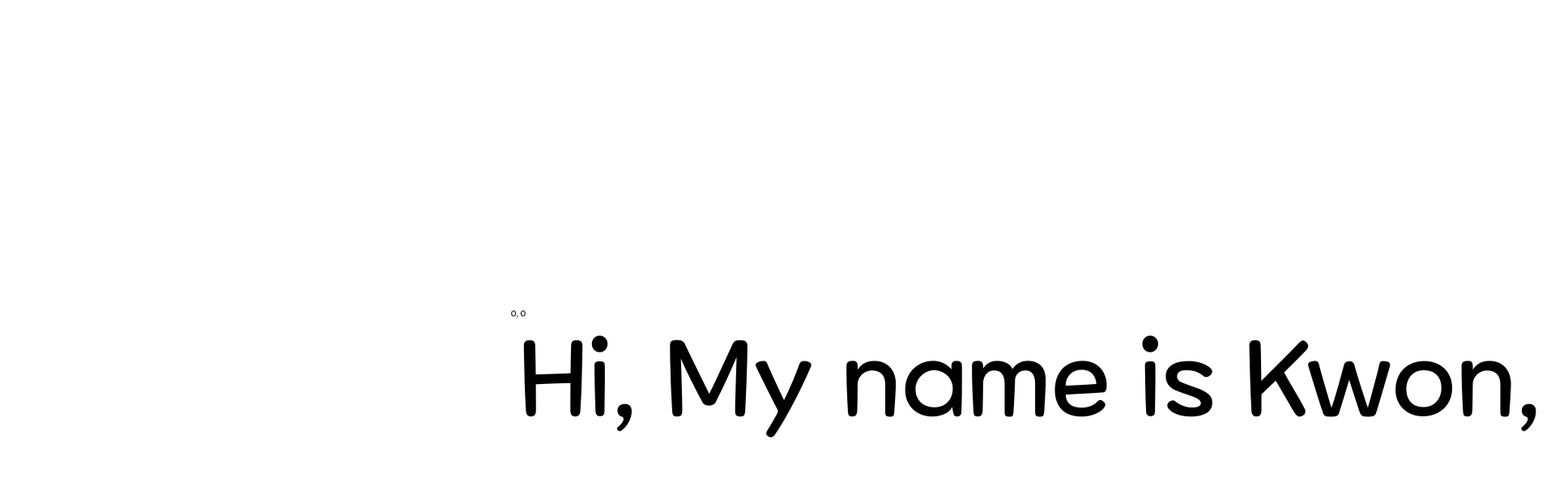
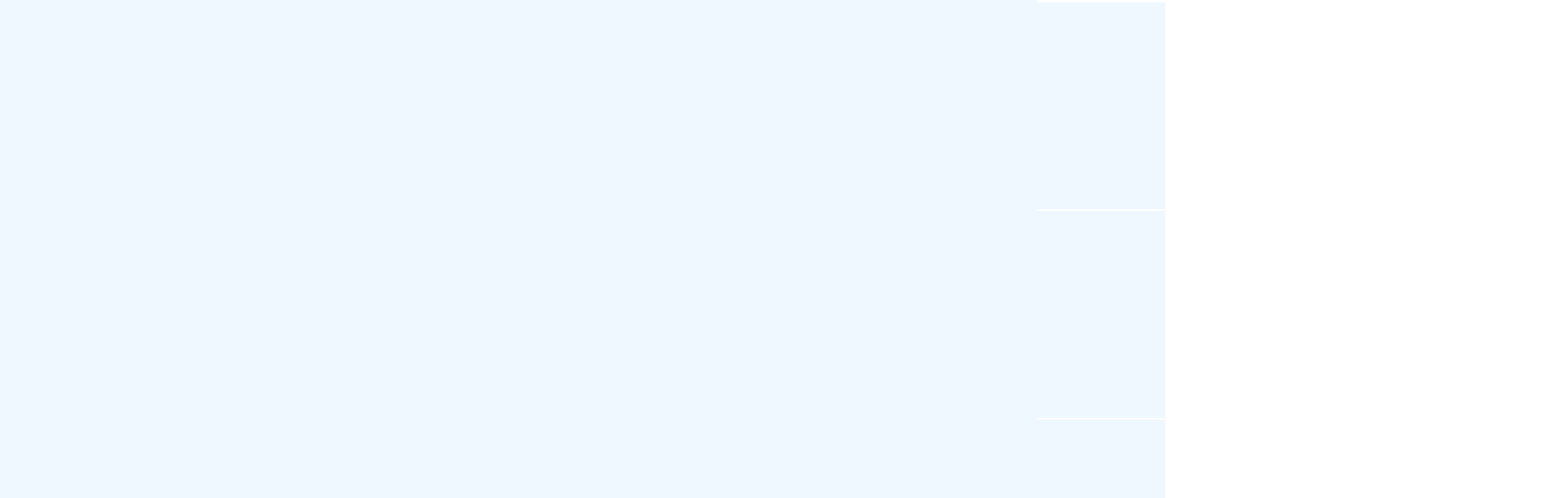
Before and after one commit to ymkwon3/myDevArea, a React (Create React App) app: page / in a window 1280 px wide. Shown: the top 616 px of the page at 81% size, 1920 px wide, since content can reach past the window. Built offline with nearby package versions, Linux system fonts and the light colour scheme.

Commit message:
마우스이벤트 완료, 메뉴 생성

```diff
--- a/src/App.jsx
+++ b/src/App.jsx
@@ -1,6 +1,7 @@
 import './css/App.css';
 import Footer from './components/Footer'
 import MainBody from './components/MainBody'
+import Menu from './components/Menu'
 import Header from './components/Header'
 import ReactDOM from 'react-dom';
 import React, {useState} from 'react';
@@ -11,14 +12,13 @@ function App() {
     top:0
   });
   function handleMouseMove(ev) {
-    setMousePosition({left: ev.pageX, top:ev.pageY});
+    setMousePosition({left: ev.pageX, top: ev.pageY});
   }
   return (
     <div className="App flex-column-center" id="app" onMouseMove={(ev)=>handleMouseMove(ev)}>
       <div className="flex-column-center body">
-        <MainBody id="font" x={MousePosition.left} y={MousePosition.top}/>
-        {MousePosition.top}, {MousePosition.left}
-
+        <Menu/>
+        {/* <MainBody x={MousePosition.left} y={MousePosition.top}/> */}
       </div>
       <div className="flex-column-center footer">
         <Footer/>
--- a/src/components/MainBody.jsx
+++ b/src/components/MainBody.jsx
@@ -1,10 +1,17 @@
 import '../css/App.css';
 
 function App(props) {
-    let trans = "translate(" + props.x + "%," + props.y +")";
+    let height = window.innerHeight / 2;
+    let width = window.innerWidth / 2;
+    function xhandler() {
+        return -50 - (props.x - width) / 100;
+    }
+    function yhandler() {
+        return -50 - (props.y - height) / 30;
+    }
     return (
-    <div className="main-fontSize"  style={{transform: trans}}>
-        Hi, My name is Kwon, Yeong-min!
+    <div className="main-fontSize"  style={{transform: "translate(" + xhandler() + "%," + yhandler() +"%)"}}>
+        Hi, My name is Kwon, Yeong-min!<br/>
     </div>
     );
 }
--- /dev/null
+++ b/src/components/Menu.jsx
@@ -0,0 +1,27 @@
+import '../css/Menu.css';
+
+function App(props) {
+    return (
+        <table className="menu">
+            <tbody>
+                <tr>
+                    <td><section className="front"/><section className="back">Who Am I?</section></td>
+                    <td><section className="front"/><section className="back">Who Am I?</section></td>
+                    <td><section className="front"/><section className="back">Who Am I?</section></td>
+                </tr>
+                <tr>
+                    <td><section className="front"/><section className="back">Who Am I?</section></td>
+                    <td><section className="front"/><section className="back">Who Am I?</section></td>
+                    <td><section className="front"/><section className="back">Who Am I?</section></td>
+                </tr>
+                <tr>
+                    <td><section className="front"/><section className="back">Who Am I?</section></td>
+                    <td><section className="front"/><section className="back">Who Am I?</section></td>
+                    <td><section className="front"/><section className="back">Who Am I?</section></td>
+                </tr>
+            </tbody>
+        </table>
+    );
+}
+
+export default App;
--- a/src/css/App.css
+++ b/src/css/App.css
@@ -9,7 +9,7 @@
 }
 
 .App {
-  background-color: white;
+  background-color: aliceblue;
   height: 100vh;
   font-size: 10px;
   color: black;
@@ -23,16 +23,18 @@
   position: absolute;
   top: 50%;
   left: 50%;
-  width: 124rem;
+  width: 90%;
+  text-align: center;
   transform: translate(-50%, -50%);
-  font-size: 8rem;
+  font-size: 10vh;
+  cursor: default;
+  user-select: none;
 }
 
 .footer {
   height: 3vh;
   width: 100vw;
-  font-size: 2rem;
-  background-color: aqua;
+  font-size: 2vh;
   flex-direction: row!important;
   justify-content: flex-end!important;
   padding: 1vh;
--- /dev/null
+++ b/src/css/Menu.css
@@ -0,0 +1,37 @@
+.menu {
+    width: 100rem;
+    height: 50rem;
+}
+
+td {
+    vertical-align: top;
+    text-align: center;
+    font-size: 2rem;
+    transform-style: preserve-3d;
+    transition: all 1s;
+}
+
+td:hover {
+    transform: rotateY(180deg);
+}
+
+section {
+    position: absolute;
+    display: flex;
+    justify-content: center;
+    align-items: center;
+    width: 100%;
+    height: 100%;
+}
+
+.front {
+    z-index: 2;
+    transform: rotateY(0deg);
+    background-color: aliceblue;
+}
+
+.back {
+    z-index: 1;
+    transform: rotateY(180deg);
+    background-color: aliceblue;
+}
```
